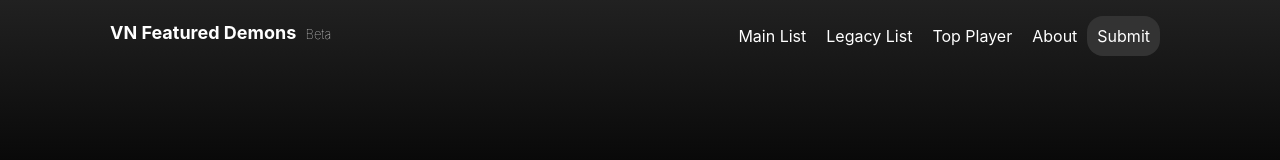
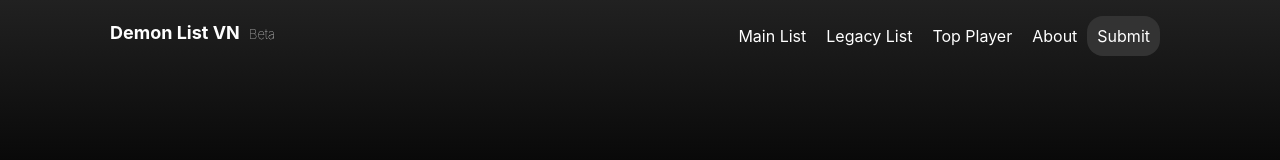
Before and after one commit to NamPE286/DemonListVN, a Next.js app: page /components/Navbar in a window 1280 px wide. Shown: the top 160 px of the page. Built offline with nearby package versions, Linux system fonts and the light colour scheme.

Commit message:
title change

```diff
--- a/pages/components/Navbar.js
+++ b/pages/components/Navbar.js
@@ -8,7 +8,7 @@ function Navbar() {
 
   return (
     <div className='navbar'>
-      <Link href='/'><a className='pageName'>VN Featured Demons <a id='beta'>Beta</a></a></Link>
+      <Link href='/'><a className='pageName'>Demon List VN <a id='beta'>Beta</a></a></Link>
       <div className='navItem'>
         <ul>
           <div className='a'>
```
